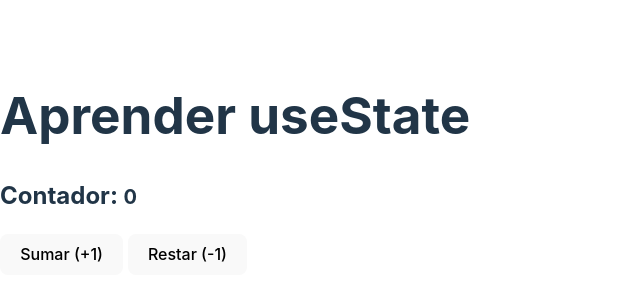
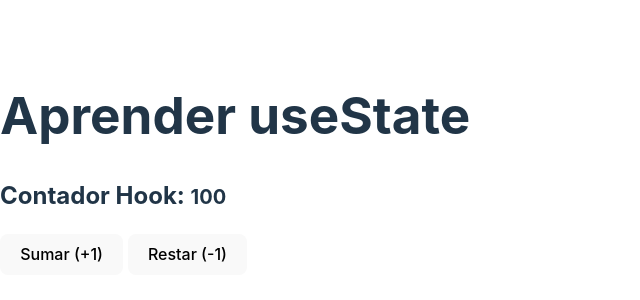
Before and after one commit to edancabreraav/T2-A1-APP-DAM5A, a React (Vite) app: page / in a window 1280 px wide. Shown: the part 236-536 px from the top of the page, without its empty margins (0-640 px from the left). Built offline with nearby package versions, Linux system fonts and the light colour scheme.

Commit message:
Hasta 4.4

```diff
--- /dev/null
+++ b/src/components/ContadorHook.jsx
@@ -0,0 +1,25 @@
+import React from "react";
+import { useCounter } from "./hooks/useCounter";
+
+export const ContadorHook = () => {
+  // const [valor, setValor] = useState(0);
+  // const acumular = (numero) => {
+  //   setValor(valor + numero);
+  // };
+
+  const {valor, acumular} = useCounter(100);
+  console.log(valor)
+  return (
+    <>
+      <div>
+        <h1>Aprender useState</h1>
+        <h2>
+          Contador Hook: <small>{valor}</small>
+        </h2>
+        <button onClick={() => acumular(1)}>Sumar (+1)</button>
+        &nbsp;
+        <button onClick={() => acumular(-1)}>Restar (-1)</button>
+      </div>
+    </>
+  );
+};
--- /dev/null
+++ b/src/components/hooks/useCounter.jsx
@@ -0,0 +1,11 @@
+import {React, useState} from 'react'
+
+export const useCounter = (inicial=10) => {
+    const [valor, setValor] = useState(inicial);
+    const acumular = (numero) => {
+        setValor(valor + numero);
+    }
+    return {
+        valor,acumular
+    }
+}
--- a/src/main.jsx
+++ b/src/main.jsx
@@ -12,6 +12,7 @@
 import MyDataTypes from './methods/MyDataTypes'
 import MyObjects from './methods/MyObjects'
 import { Contador } from './components/Contador'
+import { ContadorHook } from './components/ContadorHook'
 
 createRoot(document.getElementById('root')).render(
   <StrictMode>
@@ -25,6 +26,7 @@
     {/* <MyFetchBlob/> */}
     {/* <MyDataTypes/> */}
     {/* <MyObjects/> */}
-    <Contador/>
+    {/* <Contador/> */}
+    <ContadorHook/>
   </StrictMode>,
 )
```
